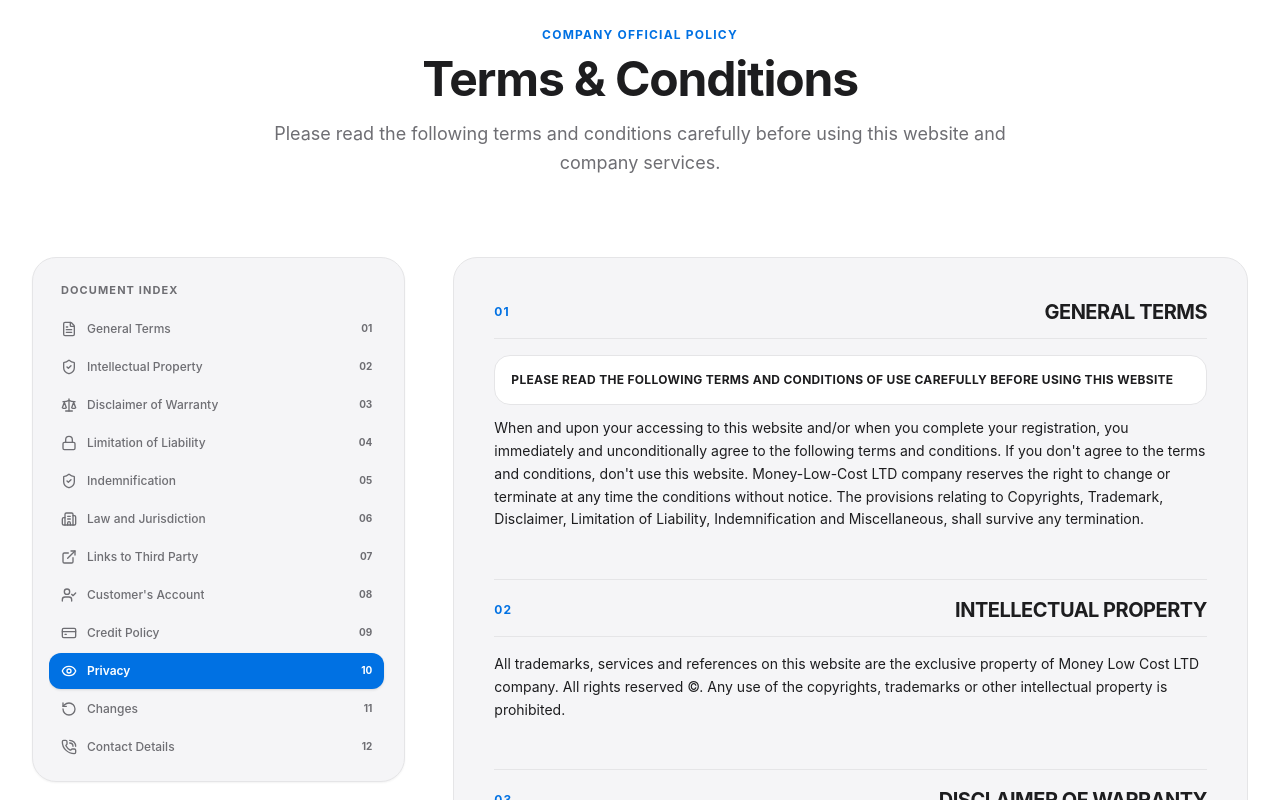
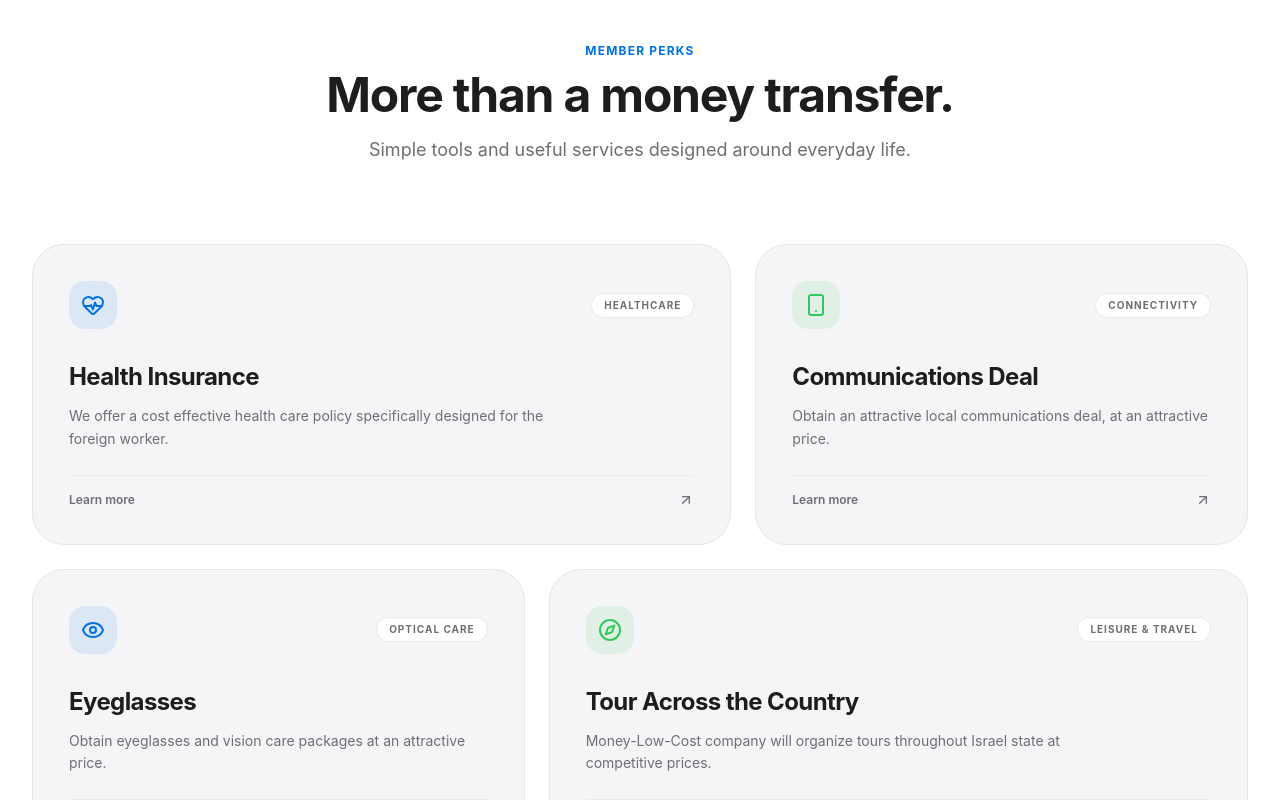
Before and after one commit to snybun/moneylowcost-ltd, a React (Vite) app: page / in a window 1280 px wide. Shown: the part 3060-3860 px from the top of the page. Built offline with nearby package versions, Linux system fonts and the light colour scheme.

Commit message:
feat: Apple Bento Grid Customer Benefits section (#benefits) with hover micro-interactions

```diff
--- a/src/App.jsx
+++ b/src/App.jsx
@@ -1,6 +1,12 @@
 import React from 'react';
 import Navbar from './components/Navbar';
-import { HeroSection, FeaturesSection, HowItWorksSection, TermsSection } from './sections';
+import {
+  HeroSection,
+  FeaturesSection,
+  HowItWorksSection,
+  BenefitsSection,
+  TermsSection
+} from './sections';
 
 export default function App() {
   return (
@@ -19,6 +25,9 @@ export default function App() {
         {/* Apple Timeline How It Works Section (#how-it-works) */}
         <HowItWorksSection />
 
+        {/* Apple Bento Grid Customer Benefits Section (#benefits) */}
+        <BenefitsSection />
+
         {/* Official Terms & Conditions Section (#terms) */}
         <TermsSection />
       </main>
--- /dev/null
+++ b/src/sections/BenefitsSection.jsx
@@ -0,0 +1,126 @@
+import React from 'react';
+import { motion } from 'framer-motion';
+import { HeartPulse, Smartphone, Eye, Compass, ArrowUpRight } from 'lucide-react';
+import Container from '../components/Container';
+
+export default function BenefitsSection() {
+  const benefits = [
+    {
+      id: 'health',
+      badge: 'HEALTHCARE',
+      title: 'Health Insurance',
+      description: 'We offer a cost effective health care policy specifically designed for the foreign worker.',
+      icon: HeartPulse,
+      accentColor: 'text-[#0071E3]',
+      iconBg: 'bg-[#0071E3]/10',
+      colSpan: 'lg:col-span-7', // Asymmetric Bento Span
+    },
+    {
+      id: 'comms',
+      badge: 'CONNECTIVITY',
+      title: 'Communications Deal',
+      description: 'Obtain an attractive local communications deal, at an attractive price.',
+      icon: Smartphone,
+      accentColor: 'text-[#34C759]',
+      iconBg: 'bg-[#34C759]/10',
+      colSpan: 'lg:col-span-5',
+    },
+    {
+      id: 'vision',
+      badge: 'OPTICAL CARE',
+      title: 'Eyeglasses',
+      description: 'Obtain eyeglasses and vision care packages at an attractive price.',
+      icon: Eye,
+      accentColor: 'text-[#0071E3]',
+      iconBg: 'bg-[#0071E3]/10',
+      colSpan: 'lg:col-span-5',
+    },
+    {
+      id: 'tours',
+      badge: 'LEISURE & TRAVEL',
+      title: 'Tour Across the Country',
+      description: 'Money-Low-Cost company will organize tours throughout Israel state at competitive prices.',
+      icon: Compass,
+      accentColor: 'text-[#34C759]',
+      iconBg: 'bg-[#34C759]/10',
+      colSpan: 'lg:col-span-7',
+    },
+  ];
+
+  return (
+    <section id="benefits" className="bg-[#FFFFFF] py-20 md:py-32 border-b border-[#E5E5E7]">
+      <Container>
+        {/* Section Header */}
+        <motion.div
+          initial={{ opacity: 0, y: 20 }}
+          whileInView={{ opacity: 1, y: 0 }}
+          viewport={{ once: true, margin: '-60px' }}
+          transition={{ duration: 0.6, ease: [0.16, 1, 0.3, 1] }}
+          className="text-center max-w-3xl mx-auto mb-16 md:mb-20"
+        >
+          <span className="text-xs font-bold tracking-widest text-[#0071E3] uppercase block mb-3">
+            Member Perks
+          </span>
+          <h2 className="text-4xl sm:text-5xl font-bold tracking-tight text-[#1D1D1F] mb-4">
+            More than a money transfer.
+          </h2>
+          <p className="text-base sm:text-lg text-[#6E6E73] font-normal leading-relaxed">
+            Simple tools and useful services designed around everyday life.
+          </p>
+        </motion.div>
+
+        {/* Apple Bento Grid Container */}
+        <div className="grid grid-cols-1 lg:grid-cols-12 gap-6">
+          {benefits.map((item, idx) => {
+            const Icon = item.icon;
+
+            return (
+              <motion.div
+                key={item.id}
+                initial={{ opacity: 0, y: 24 }}
+                whileInView={{ opacity: 1, y: 0 }}
+                viewport={{ once: true, margin: '-40px' }}
+                transition={{
+                  duration: 0.6,
+                  delay: idx * 0.12,
+                  ease: [0.16, 1, 0.3, 1],
+                }}
+                whileHover={{ y: -6 }}
+                className={`${item.colSpan} bg-[#F5F5F7] border border-[#E5E5E7] rounded-[28px] sm:rounded-[32px] p-7 sm:p-9 flex flex-col justify-between group transition-all duration-300 hover:shadow-lg hover:shadow-black/5 hover:border-[#E5E5E7]/80`}
+              >
+                <div>
+                  {/* Top Badge & Icon Row */}
+                  <div className="flex items-center justify-between mb-8">
+                    <div className={`w-12 h-12 rounded-2xl ${item.iconBg} flex items-center justify-center transition-transform duration-300 group-hover:scale-110`}>
+                      <Icon className={`w-6 h-6 ${item.accentColor}`} />
+                    </div>
+
+                    <span className="text-[10px] font-bold tracking-widest text-[#6E6E73] uppercase bg-[#FFFFFF] px-3 py-1 rounded-full border border-[#E5E5E7]/80">
+                      {item.badge}
+                    </span>
+                  </div>
+
+                  {/* Title */}
+                  <h3 className="text-2xl font-bold tracking-tight text-[#1D1D1F] mb-3 group-hover:text-[#0071E3] transition-colors">
+                    {item.title}
+                  </h3>
+
+                  {/* Description */}
+                  <p className="text-sm text-[#6E6E73] leading-relaxed max-w-lg mb-6 font-normal">
+                    {item.description}
+                  </p>
+                </div>
+
+                {/* Subtle Apple Action Link Indicator */}
+                <div className="pt-4 border-t border-[#E5E5E7]/60 flex items-center justify-between text-xs font-semibold text-[#6E6E73] group-hover:text-[#0071E3] transition-colors">
+                  <span>Learn more</span>
+                  <ArrowUpRight className="w-4 h-4 transition-transform duration-200 group-hover:translate-x-0.5 group-hover:-translate-y-0.5" />
+                </div>
+              </motion.div>
+            );
+          })}
+        </div>
+      </Container>
+    </section>
+  );
+}
--- a/src/sections/index.js
+++ b/src/sections/index.js
@@ -1,4 +1,5 @@
 export { default as HeroSection } from './HeroSection';
 export { default as FeaturesSection } from './FeaturesSection';
 export { default as HowItWorksSection } from './HowItWorksSection';
+export { default as BenefitsSection } from './BenefitsSection';
 export { default as TermsSection } from './TermsSection';
```
